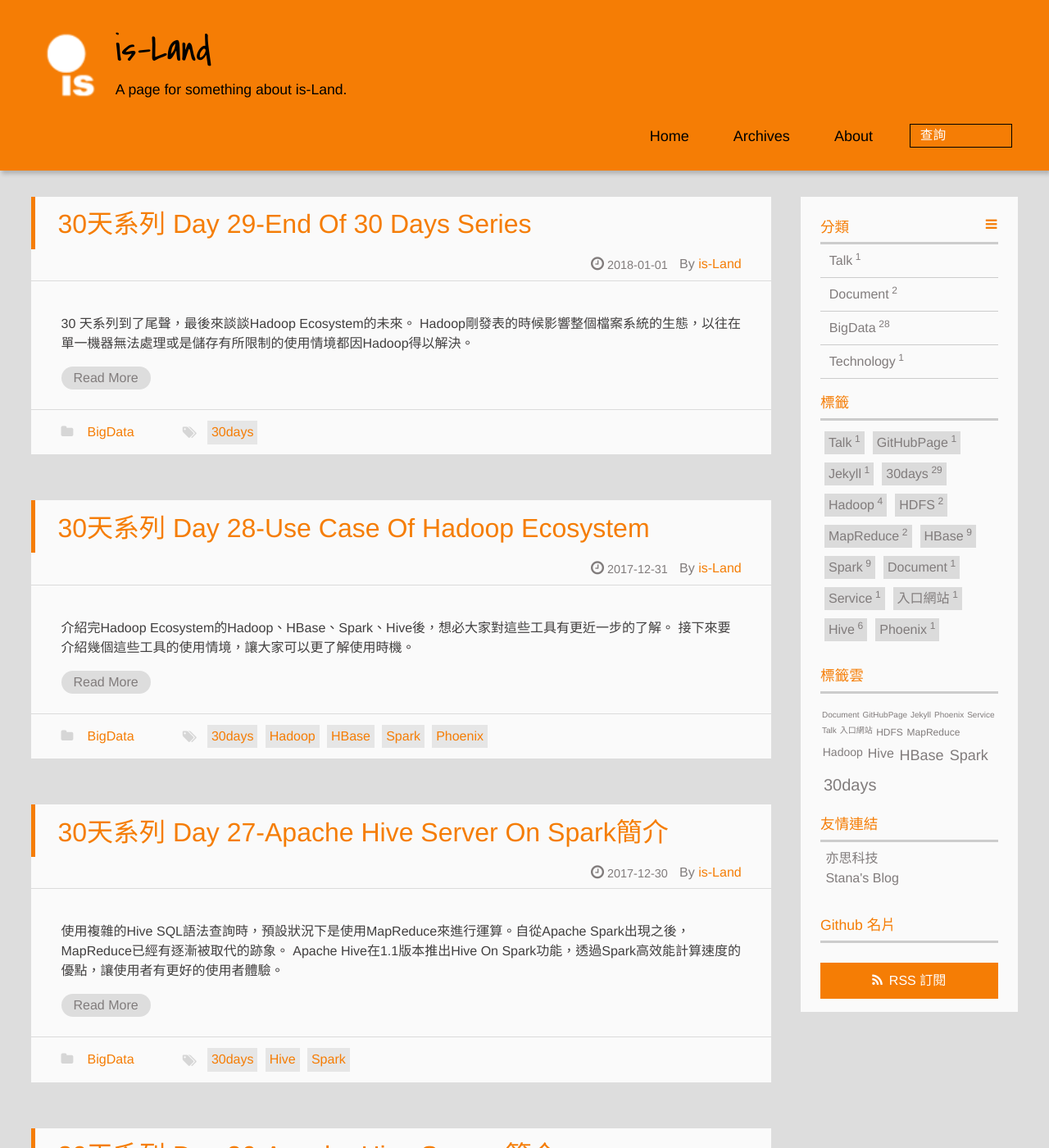
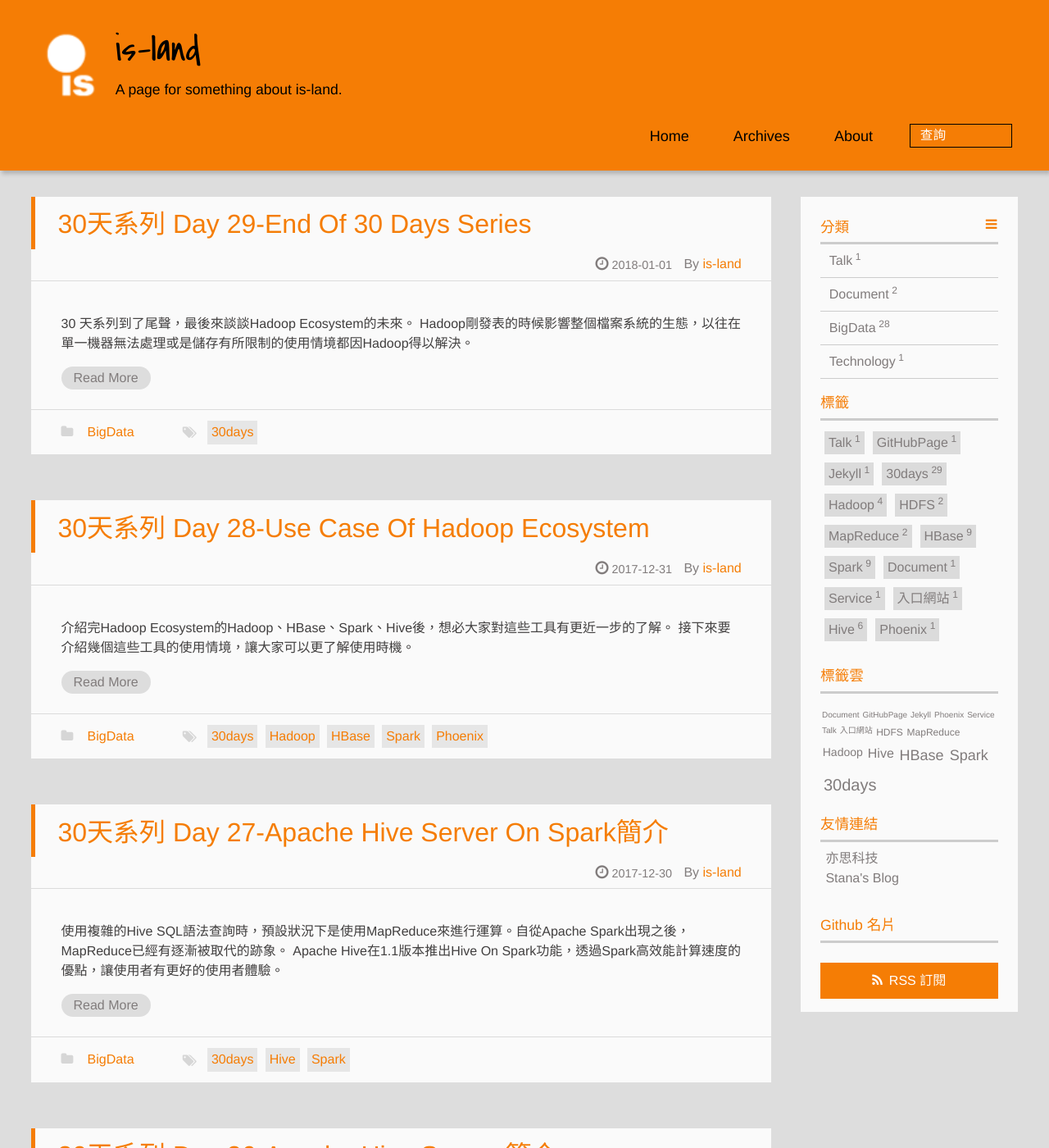
Before and after one commit to is-land/is-land.github.io, a Jekyll site: the page built from index.html, in a window 1280 px wide and 1400 px high. Shown: the whole window at 82% size. Built offline with Jekyll 4.4.1, drawn with Linux system fonts in a browser that asks for light colours; a script that is not in the unit is left out; the list of posts is cut into pages by our own code; some of the changed text lies outside the part shown.

```diff
--- a/_config.yml
+++ b/_config.yml
@@ -28,8 +28,8 @@
 paginate: 5
 
 #### Site
-title : is-Land
-tagline: A page for something about is-Land.
+title : is-land
+tagline: A page for something about is-land.
 assets: /assets
 baseurl: ""
 url: "s"
@@ -84,7 +84,7 @@
 
 #### Author information
 author:
-  name: is-Land      ## e.g. wuchong Author name
+  name: is-land      ## e.g. wuchong Author name
   intro_line1:  "We are is-land Systems Inc. "    ## your introduction on the bottom of the page
   intro_line2:  "This is our blog for members."  ## the 2nd line
   #weibo:      ## e.g. wuchong1014 or 2176287895 for http://weibo.com/2176287895
--- a/_includes/_partial/footer.html
+++ b/_includes/_partial/footer.html
@@ -60,7 +60,7 @@
 				-->
 
 		<p class="copyright">
-		Powered by <a href="http://jekyllrb.com" target="_blank" title="jekyll">jekyll</a> and Theme by <a href="https://bitbucket.org/is-land/is-land.bitbucket.org" target="_blank" title="is-Land">is-Land</a> © 2017
+		Powered by <a href="http://jekyllrb.com" target="_blank" title="jekyll">jekyll</a> and Theme by <a href="https://bitbucket.org/is-land/is-land.bitbucket.org" target="_blank" title="is-land">is-land</a> © 2017
 		{% if site.author.name %}
 		<a href="{{ site.root }}about" target="_blank" title="{{ site.author.name }}">{{ site.author.name }}</a>
 		{% else %}
```
